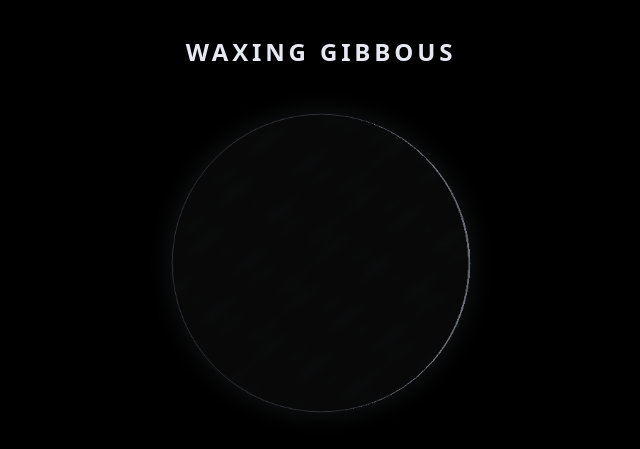
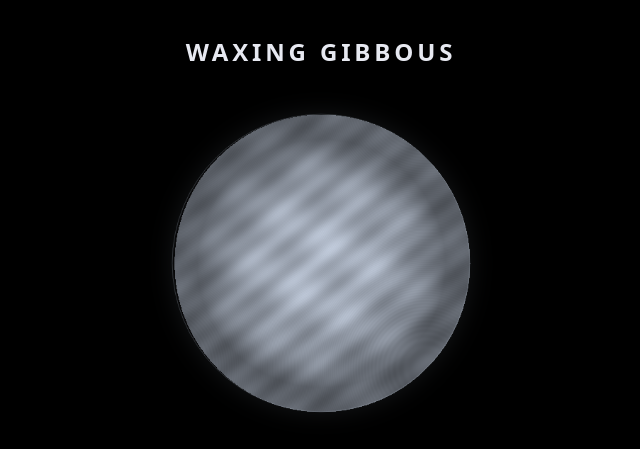
Before and after one commit to amatevitae/moon-widget, a plain HTML site: page index.html in a window 1280 px wide. Shown: the top 449 px of the page, without its empty margins (319-959 px from the left). Drawn offline with Linux system fonts and the light colour scheme.

Commit message:
Update index.html

```diff
--- a/index.html
+++ b/index.html
@@ -16,7 +16,7 @@ function moonCoords(d){let L=rad*(218.316+13.176396*d),M=rad*(134.963+13.064993*
 function calc(date){let d=toDays(date),s=sunCoords(d),m=moonCoords(d),sd=149598000,phi=Math.acos(Math.max(-1,Math.min(1,Math.sin(s.dec)*Math.sin(m.dec)+Math.cos(s.dec)*Math.cos(m.dec)*Math.cos(s.ra-m.ra)))),inc=Math.atan2(sd*Math.sin(phi),m.dist-sd*Math.cos(phi)),angle=Math.atan2(Math.cos(s.dec)*Math.sin(s.ra-m.ra),Math.sin(s.dec)*Math.cos(m.dec)-Math.cos(s.dec)*Math.sin(m.dec)*Math.cos(s.ra-m.ra)),fraction=(1+Math.cos(inc))/2,phase=(0.5+0.5*inc*(angle<0?-1:1)/Math.PI)%1;return {fraction,phase,longitude:((m.l/rad)%360+360)%360}}
 function phaseName(p){if(p<.025||p>=.975)return 'new moon';if(p<.225)return 'waxing crescent';if(p<.275)return 'first quarter';if(p<.475)return 'waxing gibbous';if(p<.525)return 'full moon';if(p<.725)return 'waning gibbous';if(p<.775)return 'last quarter';return 'waning crescent'}
 function fullMoonTitle(date){let month=date.getUTCMonth();return ['wolf moon','snow moon','worm moon','pink moon','flower moon','strawberry moon','buck moon','sturgeon moon','harvest / corn moon','hunter’s moon','beaver moon','cold moon'][month]}
-function drawMoon(fraction,phase){let c=document.getElementById('moon'),ctx=c.getContext('2d'),w=c.width,h=c.height,r=210,cx=w/2,cy=h/2;ctx.clearRect(0,0,w,h);ctx.save();ctx.beginPath();ctx.arc(cx,cy,r,0,Math.PI*2);ctx.clip();let litRight=phase<.5;let k=2*fraction-1;let img=ctx.createImageData(w,h);for(let y=0;y<h;y++)for(let x=0;x<w;x++){let dx=(x-cx)/r,dy=(y-cy)/r,rr=dx*dx+dy*dy;if(rr>1)continue;let z=Math.sqrt(1-rr),light=(litRight?dx:-dx)*Math.sqrt(Math.max(0,1-k*k))+z*(-k);let illuminated=light>0;let seed=Math.sin(x*.13+y*.17)+Math.sin(x*.037-y*.067)+Math.sin(x*.071+y*.043);let crater=Math.sin((x*0.09)**2+(y*.09)**2);let texture=seed*10+crater*3;let limb=Math.max(.55,z);let base=illuminated?(178+texture)*limb:8+Math.max(0,texture*.08);let i=(y*w+x)*4;img.data[i]=Math.max(0,base*.95);img.data[i+1]=Math.max(0,base);img.data[i+2]=Math.max(0,base*1.08);img.data[i+3]=255}ctx.putImageData(img,0,0);ctx.restore();ctx.strokeStyle='#b6c1d044';ctx.lineWidth=1;ctx.beginPath();ctx.arc(cx,cy,r,0,Math.PI*2);ctx.stroke()}
+function drawMoon(fraction,phase){let c=document.getElementById('moon'),ctx=c.getContext('2d'),w=c.width,h=c.height,r=210,cx=w/2,cy=h/2;ctx.clearRect(0,0,w,h);ctx.save();ctx.beginPath();ctx.arc(cx,cy,r,0,Math.PI*2);ctx.clip();let litRight=phase<.5;let k=2*fraction-1;let img=ctx.createImageData(w,h);for(let y=0;y<h;y++)for(let x=0;x<w;x++){let dx=(x-cx)/r,dy=(y-cy)/r,rr=dx*dx+dy*dy;if(rr>1)continue;let z=Math.sqrt(1-rr),light=(litRight?dx:-dx)*Math.sqrt(Math.max(0,1-k*k))+z*k;let illuminated=light>0;let seed=Math.sin(x*.13+y*.17)+Math.sin(x*.037-y*.067)+Math.sin(x*.071+y*.043);let crater=Math.sin((x*0.09)**2+(y*.09)**2);let texture=seed*10+crater*3;let limb=Math.max(.55,z);let base=illuminated?(178+texture)*limb:8+Math.max(0,texture*.08);let i=(y*w+x)*4;img.data[i]=Math.max(0,base*.95);img.data[i+1]=Math.max(0,base);img.data[i+2]=Math.max(0,base*1.08);img.data[i+3]=255}ctx.putImageData(img,0,0);ctx.restore();ctx.strokeStyle='#b6c1d044';ctx.lineWidth=1;ctx.beginPath();ctx.arc(cx,cy,r,0,Math.PI*2);ctx.stroke()}
 function render(){let now=new Date(),m=calc(now),name=phaseName(m.phase),z=['aries','taurus','gemini','cancer','leo','virgo','libra','scorpio','sagittarius','capricorn','aquarius','pisces'][Math.floor(m.longitude/30)%12];document.getElementById('phase').textContent=name==='full moon'?`full moon · ${fullMoonTitle(now)}`:name;document.getElementById('illum').textContent=`${Math.round(m.fraction*100)}%`;document.getElementById('zodiac').textContent=`☾ moon in ${z}`;document.getElementById('date').textContent=new Intl.DateTimeFormat('en-GB',{weekday:'long',day:'numeric',month:'long',year:'numeric',timeZone:'Europe/London'}).format(now);drawMoon(m.fraction,m.phase)}render();document.addEventListener('visibilitychange',()=>{if(!document.hidden)render()});setInterval(render,60000);
 // Planet positions use Astronomy Engine, loaded from a CDN; no API key required.
 const planetInfo=[['Sun','☉','sun'],['Mercury','☿','mercury'],['Venus','♀','venus'],['Mars','♂','mars'],['Jupiter','♃','jupiter'],['Saturn','♄','saturn'],['Uranus','♅','uranus'],['Neptune','♆','neptune'],['Pluto','♇','pluto']];
```
